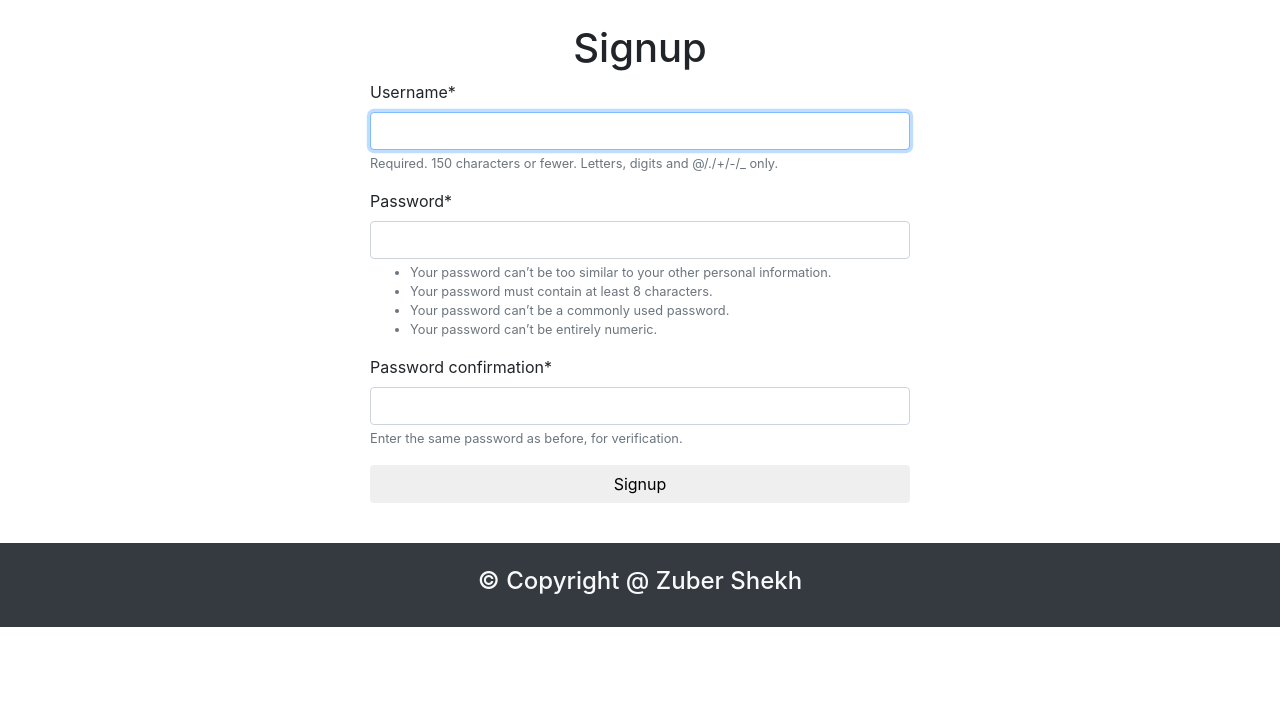
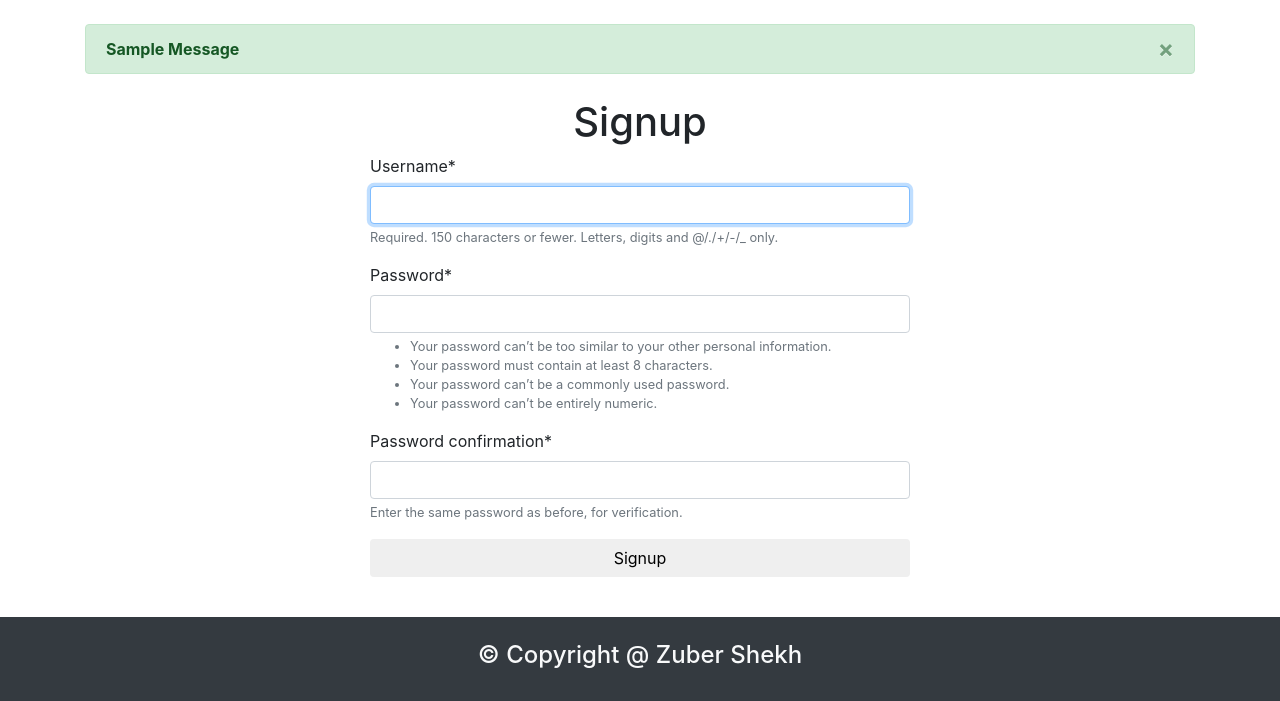
Before and after one commit to zuber-shekh7/django-youtubers-app, a Django app: page /accounts/signup/ in a window 1280 px wide. Shown: the part 176-877 px from the top of the page. Before the commit the page ends 803 px from the top, so only its background shows below. Run offline with Django 3.2, Linux system fonts and the light colour scheme; tables that the repository leaves empty hold one stand-in row (values such as "Sample post"); one stand-in notice (Sample message) is shown; some libraries are stand-ins or nearby versions.

Commit message:
feat: add django messages to the views

```diff
--- a/accounts/views.py
+++ b/accounts/views.py
@@ -2,6 +2,7 @@ from django.contrib import auth
 from django.shortcuts import redirect, render
 from django.contrib.auth import logout, authenticate, login
 from django.contrib.auth.decorators import login_required
+from django.contrib import messages
 
 from .forms import UserSignupForm, UserSigninForm
 
@@ -15,6 +16,7 @@ def signup(request):
         form = UserSignupForm(request.POST)
         if form.is_valid():
             form.save()
+            messages.success(request, 'Acccount Created Successfully.')
             return redirect('accounts:signin')
     return render(request, 'accounts/signup.html', context)
 
@@ -27,12 +29,12 @@ def signin(request):
     if request.method == 'POST':
         form = UserSigninForm(request.POST)
         if form.is_valid():
-            print(dir(form))
             username = form.cleaned_data.get('username')
             password = form.cleaned_data.get('password')
             user = authenticate(request, username=username, password=password)
             if user:
                 login(request, user)
+                messages.success(request, 'Logged in Successfully.')
                 return redirect('accounts:dashboard')
     return render(request, 'accounts/signin.html', context)
 
--- a/templates/core/base.html
+++ b/templates/core/base.html
@@ -49,7 +49,12 @@
     <!-- NAVBAR -->
     {% include 'partials/navbar.html' %}
     <!-- MAIN -->
-    <main class="min-vh-100">{% block main %} {% endblock main %}</main>
+    <main class="min-vh-100">
+      <section class="container mt-4">
+        {% include 'partials/messages.html' %}
+      </section>
+      {% block main %} {% endblock main%}
+    </main>
     <!-- FOOTER -->
     {% include 'partials/footer.html' %}
     <!-- SCRIPTS -->
--- /dev/null
+++ b/templates/partials/messages.html
@@ -0,0 +1,11 @@
+{% for message in messages %}
+<div
+  class="alert alert-{{message.tags}} alert-dismissible fade show"
+  role="alert"
+>
+  <strong class="text-capitalize">{{message}}</strong>
+  <button type="button" class="close" data-dismiss="alert" aria-label="Close">
+    <span aria-hidden="true">&times;</span>
+  </button>
+</div>
+{% endfor %}
```
